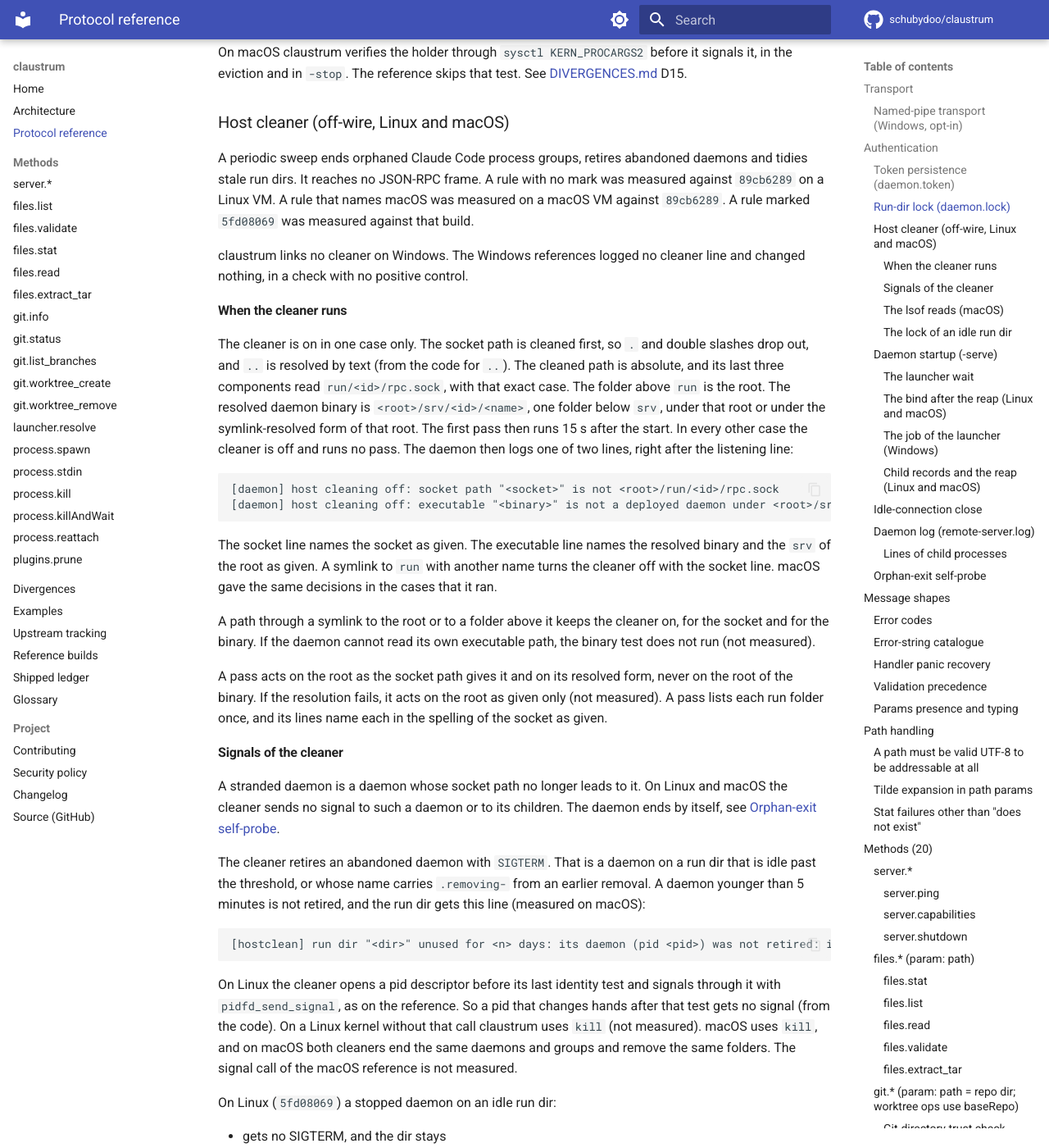
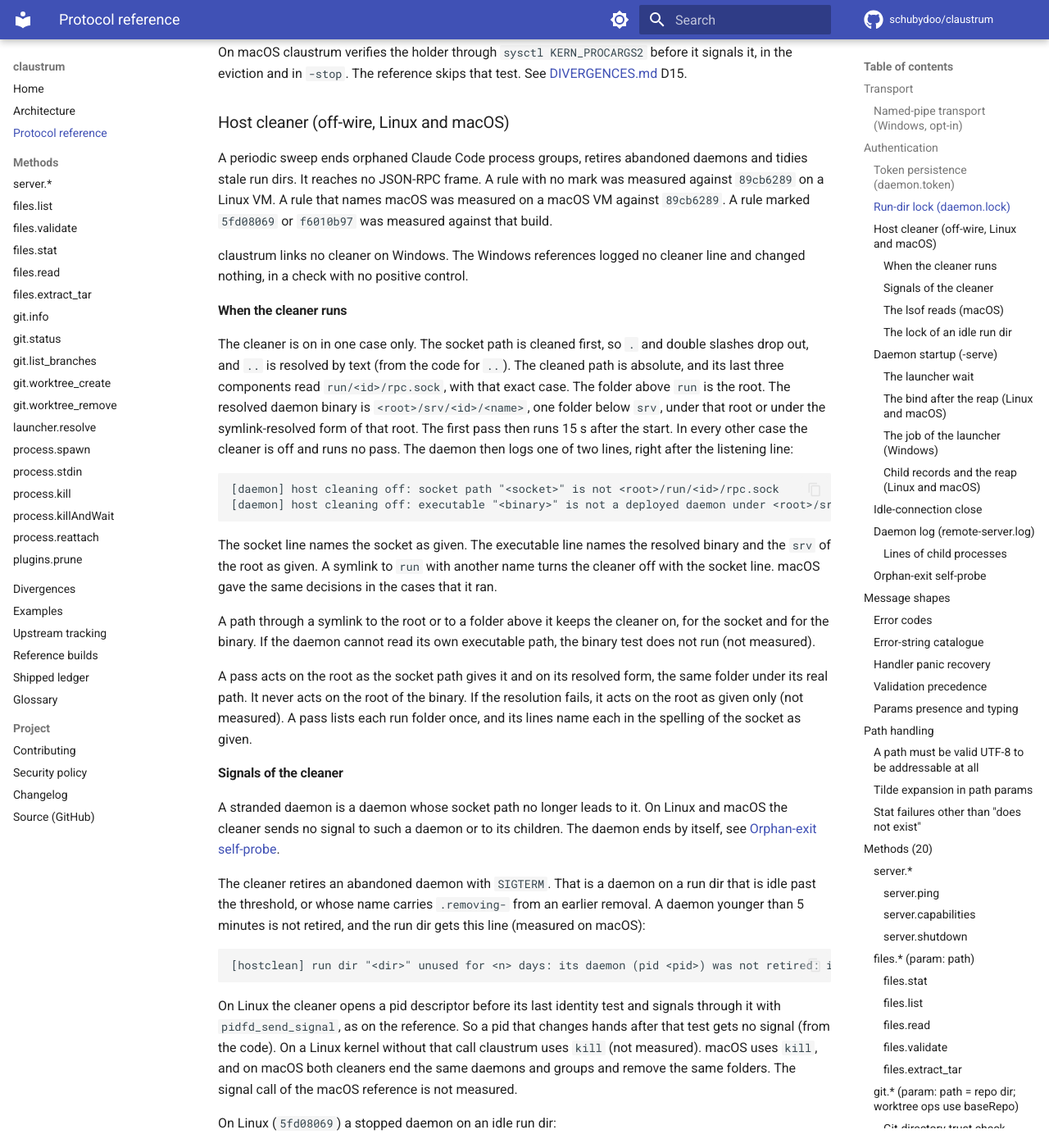
Before and after one commit to schubydoo/claustrum, an MkDocs documentation site: the page built from docs/PROTOCOL.md, in a window 1280 px wide and 1400 px high, scrolled down 5826 px. Shown: the whole window at 82% size. Built offline with MkDocs 1.6.1 and Material for MkDocs 9.7.7, drawn with Linux system fonts in a browser that asks for light colours; comment, search, counter and statistics services are not loaded; some of the changed text lies outside the part shown.

Commit message:
docs: fix the review nits of the host cleaner cut
Co-Authored-By: Claude Opus 5.5 <noreply@anthropic.com>

````diff
--- a/docs/PROTOCOL.md
+++ b/docs/PROTOCOL.md
@@ -294,8 +294,8 @@ signals it, in the eviction and in `-stop`. The reference skips that test. See
 A periodic sweep ends orphaned Claude Code process groups, retires abandoned
 daemons and tidies stale run dirs. It reaches no JSON-RPC frame. A rule with no mark was
 measured against `89cb6289` on a Linux VM. A rule that names macOS was measured on
-a macOS VM against `89cb6289`. A rule marked `5fd08069` was measured against that
-build.
+a macOS VM against `89cb6289`. A rule marked `5fd08069` or `f6010b97` was measured
+against that build.
 
 claustrum links no cleaner on Windows. The Windows references logged no cleaner
 line and changed nothing, in a check with no positive control.
@@ -325,8 +325,8 @@ A path through a symlink to the root or to a folder above it keeps the cleaner o
 for the socket and for the binary. If the daemon cannot read its own executable
 path, the binary test does not run (not measured).
 
-A pass acts on the root as the socket path gives it and on its resolved form, never
-on the root of the binary. If the resolution fails, it acts on the root as given
+A pass acts on the root as the socket path gives it and on its resolved form, the
+same folder under its real path. It never acts on the root of the binary. If the resolution fails, it acts on the root as given
 only (not measured). A pass lists each run folder once, and its lines name each
 in the spelling of the socket as given.
 
@@ -417,8 +417,8 @@ run dir lines, and counts the group as undecided:
 
 With a working `lsof` the cleaner ends the group. A run that the cleaner gave up
 on spares the group with claustrum's own line. On Linux the same line comes when
-`/proc/<pid>/fd` of the group cannot be read. On macOS it comes when a completed
-`lsof` run lists no file of the group (from the code):
+`/proc/<pid>/fd` of the group cannot be read (from the code). On macOS it comes
+when a completed `lsof` run lists no file of the group (from the code):
 
 ```
 [hostclean] spared process group <pgid> this sweep: its open descriptors were unreadable
````
